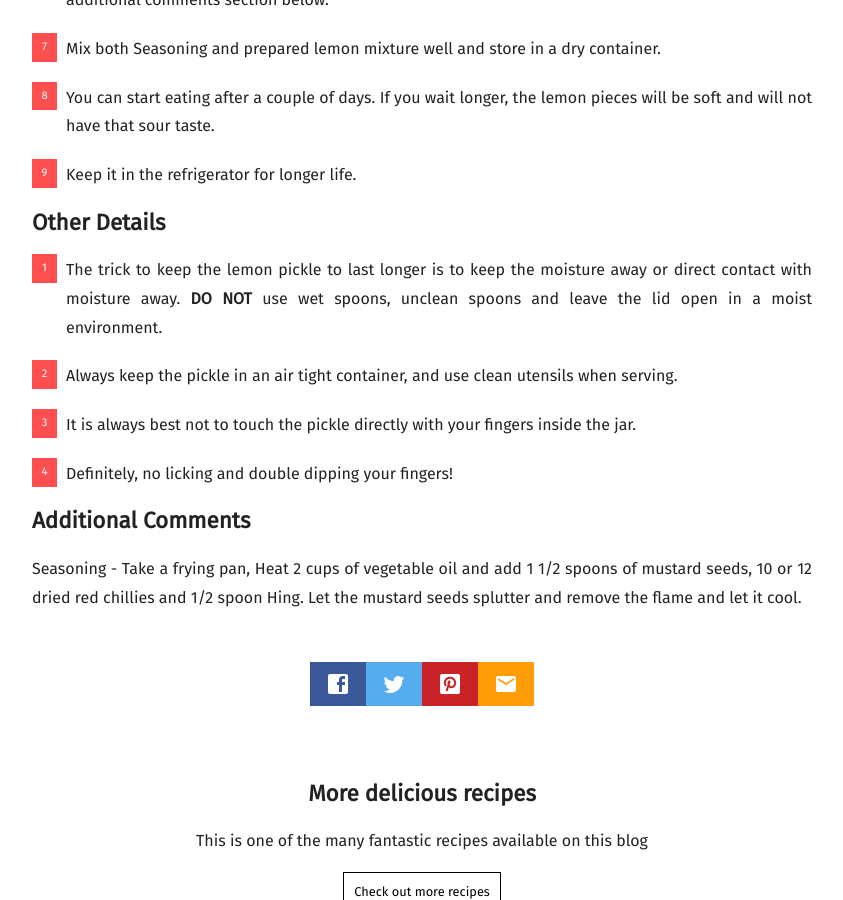
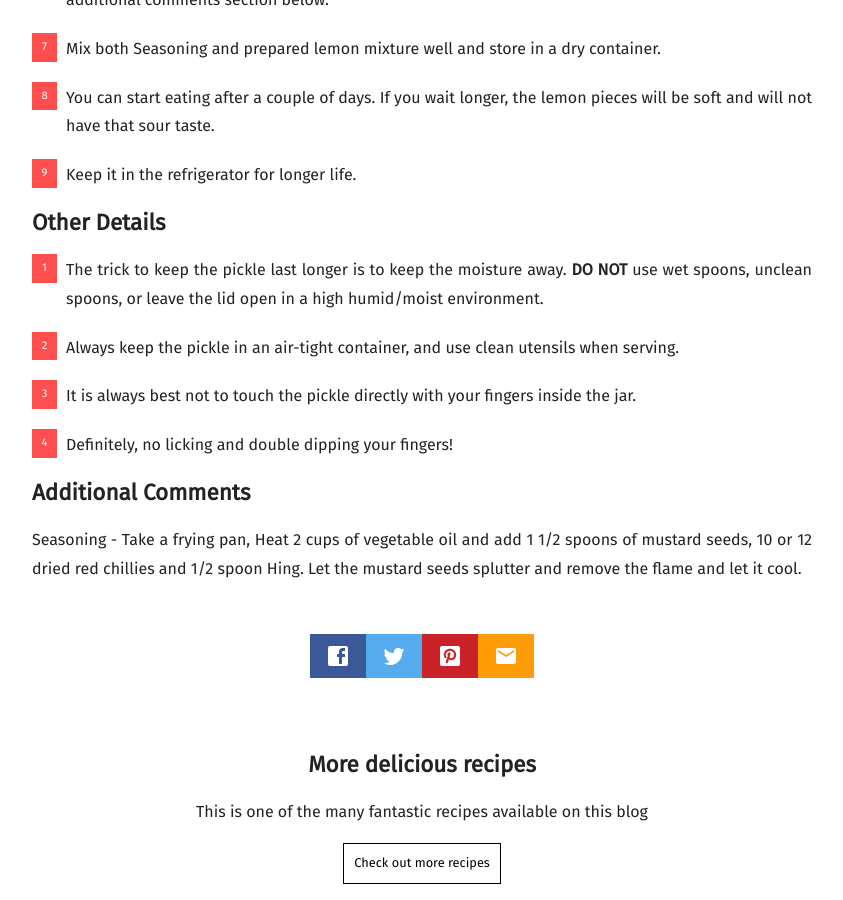
Before and after one commit to mallikasdishes/github.io, a Jekyll site: the page built from _posts/2019-02-18-lemon-pickle.md, in a window 1280 px wide and 900 px high, scrolled down 1723 px. Shown: the whole window, without its empty margins (58-901 px from the left). Built offline with Jekyll 4.4.1, drawn with Linux system fonts in a browser that asks for light colours; nearby versions of some CDN libraries; some web fonts are replaced; comment, search, counter and statistics services are not loaded.

Commit message:
Update 2019-02-18-lemon-pickle.md

```diff
--- a/_posts/2019-02-18-lemon-pickle.md
+++ b/_posts/2019-02-18-lemon-pickle.md
@@ -42,8 +42,8 @@ recipe:
       2. Add salt and turmeric powder, mix well with a dry spoon.
       3. Squeeze the rest of 4 Lemons into the mix, and keep it aside for 2 full days or 48 hours - whichever comes first.
   other_details: |-
-      1. The trick to keep the lemon pickle to last longer is to keep the moisture away or direct contact with moisture away. **DO NOT** use wet spoons, unclean spoons and leave the lid open in a moist environment.
-      2. Always keep the pickle in an air tight container, and use clean utensils when serving.
+      1. The trick to keep the pickle last longer is to keep the moisture away. **DO NOT** use wet spoons, unclean spoons, or leave the lid open in a high humid/moist environment.
+      2. Always keep the pickle in an air-tight container, and use clean utensils when serving.
       3. It is always best not to touch the pickle directly with your fingers inside the jar.
       4. Definitely, no licking and double dipping your fingers!
   additional_comments: |-
```
